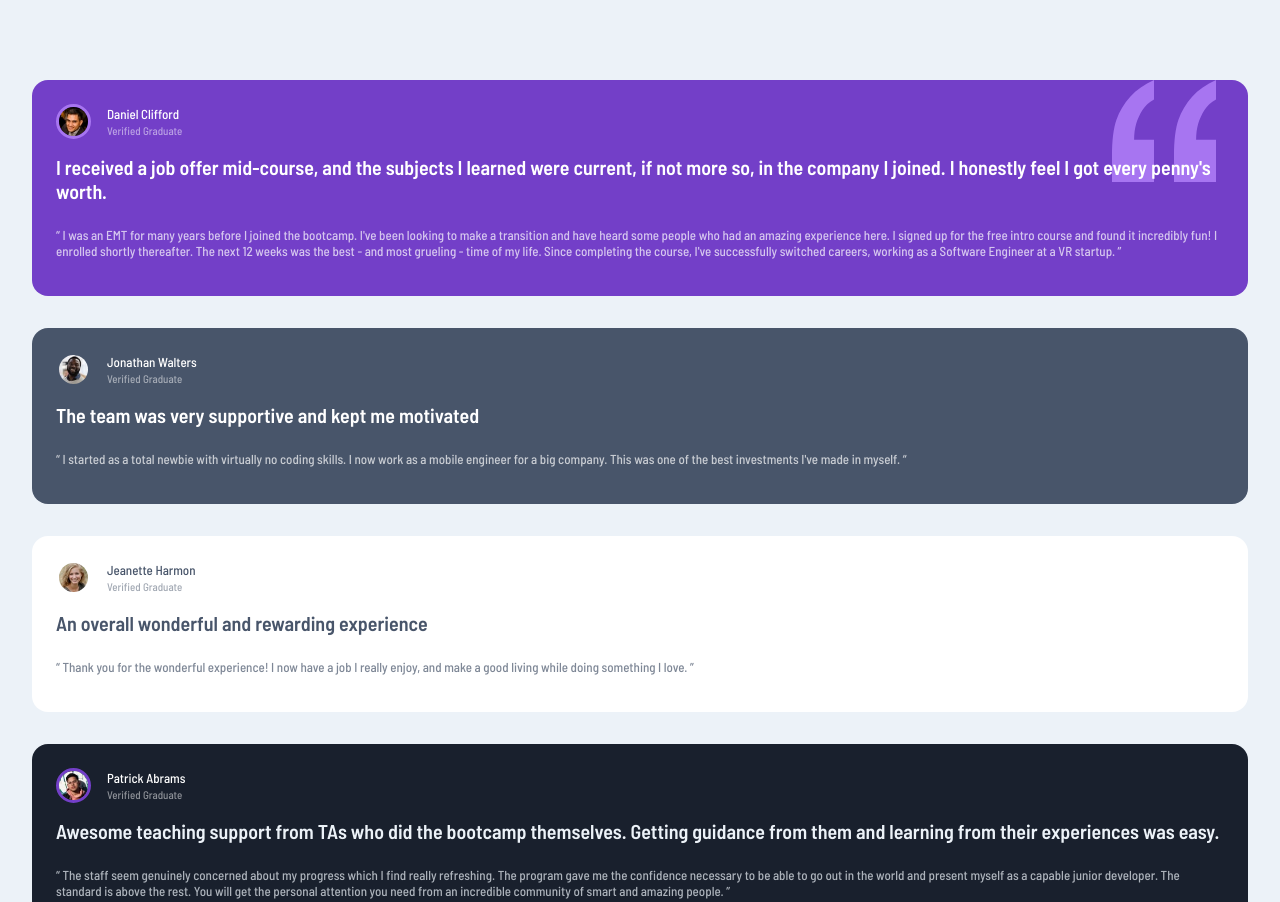
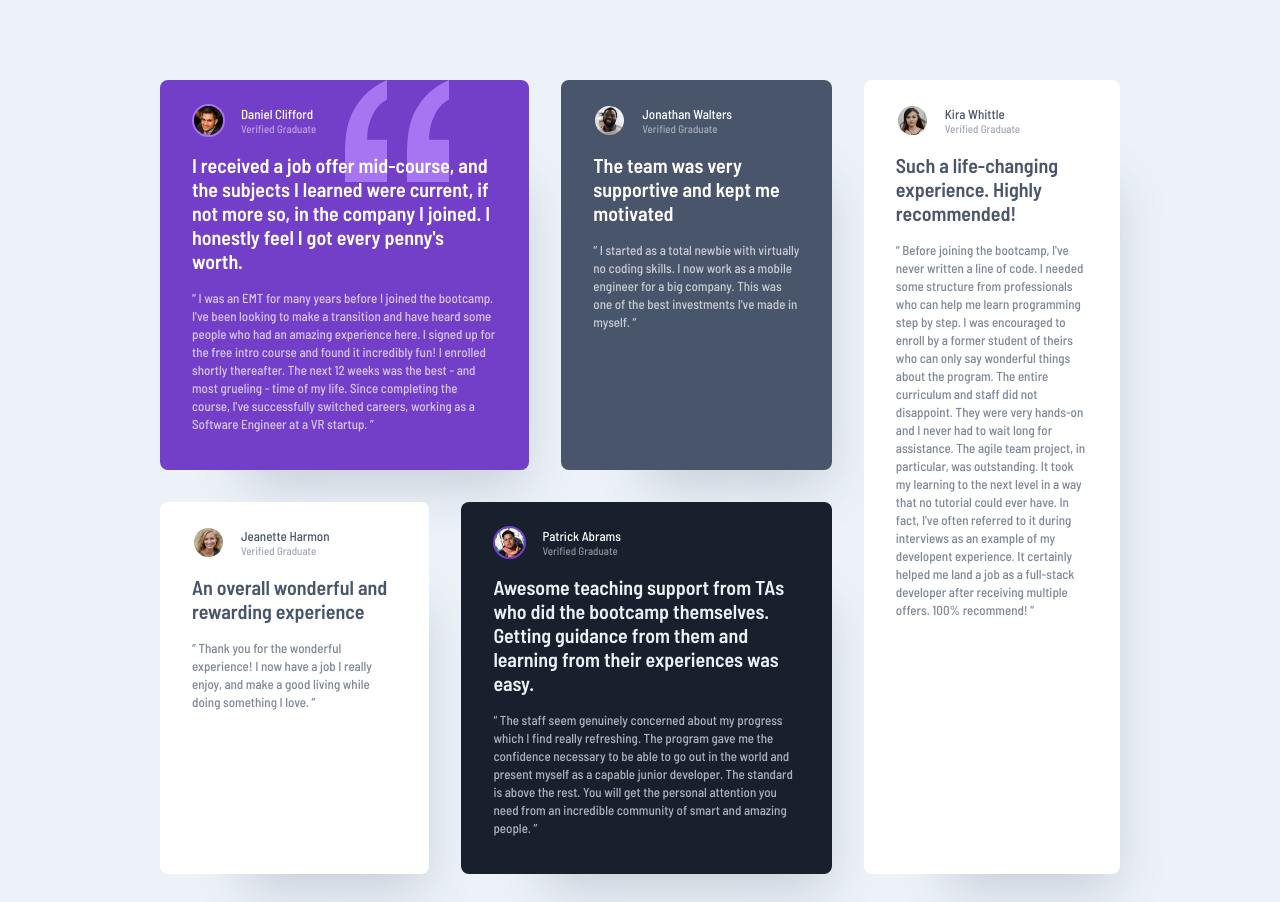
Before and after one commit to VivyBnuuy/fem-testimonials-grid-section, a plain HTML site: page index.html in a window 1280 px wide. Shown: the top 902 px of the page. Drawn offline with Linux system fonts and the light colour scheme.

Commit message:
Added tablet and desktop layouts. Project finished

```diff
--- a/scss/globals/_boilerplate.scss
+++ b/scss/globals/_boilerplate.scss
@@ -2,6 +2,10 @@
 @use "_colors";
 
 body {
+    display: grid;
+    height: 100vh;
+    align-items: center;
+
     margin: 0;
     padding: 0;
 
--- a/scss/globals/_cards.scss
+++ b/scss/globals/_cards.scss
@@ -1,7 +1,9 @@
-// Styling for the card containers
 .card {
-    border-radius: 1rem;
-    padding: 1.5rem 1.5rem;
+    // Base style for cards
+    border-radius: 0.5rem;
+    padding: 1.5rem 2rem;
+
+    box-shadow: 40px 60px 50px -47px rgba(72, 85, 106, 0.247378);
 
     &--purple {
         background-color: var(--purple);
@@ -21,4 +23,28 @@
     &--dark-blue {
         background-color: var(--dark-blue);
     }
+
+    // Desktop layout
+    @media (min-width: 1275px) {
+
+        &:nth-child(1) {
+            grid-area: 1 / 1 / 2 / 3;
+            background-position: top right 5rem;
+        }
+
+        &:nth-child(4) {
+            grid-area: 2 / 2 / 3 / 4;
+        }
+
+        &:nth-child(5) {
+            grid-area: 1 / 4 / 3 / 5;
+        }
+    }
+
+    // Tablet layout
+    @media (min-width: 700px) and (max-width: 1274px) {
+        &:nth-child(1) {
+            grid-area: 1 / 1 / 2 / 3;
+        }
+    }
 }
--- a/scss/globals/_grid.scss
+++ b/scss/globals/_grid.scss
@@ -1,7 +1,29 @@
+@use "sass:math";
+
 .grid {
     display: grid;
     grid-template: repeat(5, auto) / repeat(1, 1fr);
     gap: 2rem;
 
-    margin: 5rem 2rem;
+    margin: 5rem 1.5rem;
+
+    // Desktop layout
+    @media (min-width: 1275px) {
+        // Get the max-width for the desktop layout columns
+        $max-width: math.div(300, 16) + rem;
+
+        grid-template: repeat(2, auto) / repeat(4, minmax(auto, $max-width));
+        justify-content: center;
+
+        margin: 5rem 10rem;
+    }
+
+    // Tablet layout
+    @media (min-width: 700px) and (max-width: 1274px) {
+        grid-template: repeat(3, auto) / repeat(2, 1fr);
+
+        margin: 5rem 2rem;
+
+        max-width: unset;
+    }
 }
--- a/scss/globals/_reviews.scss
+++ b/scss/globals/_reviews.scss
@@ -11,7 +11,7 @@
 
         border-radius: 100%;
         border-style: solid;
-        border-width: 0.2rem;
+        border-width: 0.15rem;
         border-color: transparent;
 
         margin: 0 1rem 0 0;
@@ -21,14 +21,10 @@
         width: math.div($img-size, 2) + rem;
 
         &--border-bright {
-            border-style: solid;
-            border-width: 0.2rem;
             border-color: var(--bright-purple);
         }
 
         &--border {
-            border-style: solid;
-            border-width: 0.2rem;
             border-color: var(--purple);
         }
     }
@@ -38,6 +34,8 @@
         align-self: end;
 
         margin: 0;
+
+        line-height: fonts.$line-height-small;
 
         &--white {
             color: var(--white);
@@ -55,6 +53,7 @@
         margin: 0;
 
         font-size: fonts.$font-small;
+        line-height: fonts.$line-height-smaller;
         opacity: var(--opacity50);
 
         &--white {
@@ -75,8 +74,9 @@
 .review {
     &__header {
         font-size: fonts.$font-large;
+        line-height: fonts.$line-height-large;
 
-        margin: 1rem 0 1.5rem 0;
+        margin: 1rem 0 1rem 0;
 
         &--white {
             color: var(--white);
@@ -93,6 +93,7 @@
 
     &__paragraph {
         opacity: var(--opacity70);
+        line-height: fonts.$line-height-medium;
 
         &--white {
             color: var(--white);
--- a/scss/globals/_typography.scss
+++ b/scss/globals/_typography.scss
@@ -8,6 +8,12 @@ $font-large: (math.div(20, 16)) + rem;
 $font-medium: (math.div(13, 16)) + rem;
 $font-small: (math.div(11, 16)) + rem;
 
+// Line heights
+$line-height-large: (math.div(24, 16)) + rem;
+$line-height-medium: (math.div(18, 16)) + rem;
+$line-height-small: (math.div(13, 16)) + rem;
+$line-height-smaller: (math.div(11, 16)) + rem;
+
 :root {
     // Opacity for review text
     --opacity50: 50%;
```
Also changed, not shown: style.css, 1 other file.
